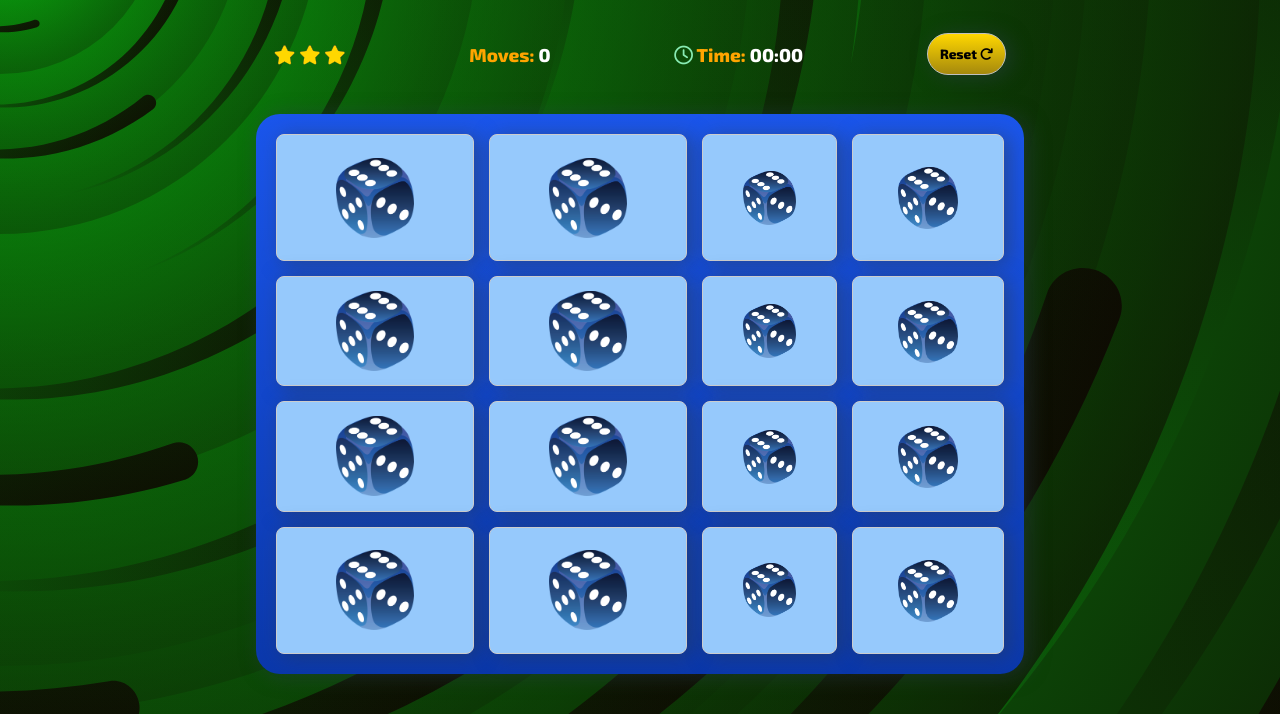
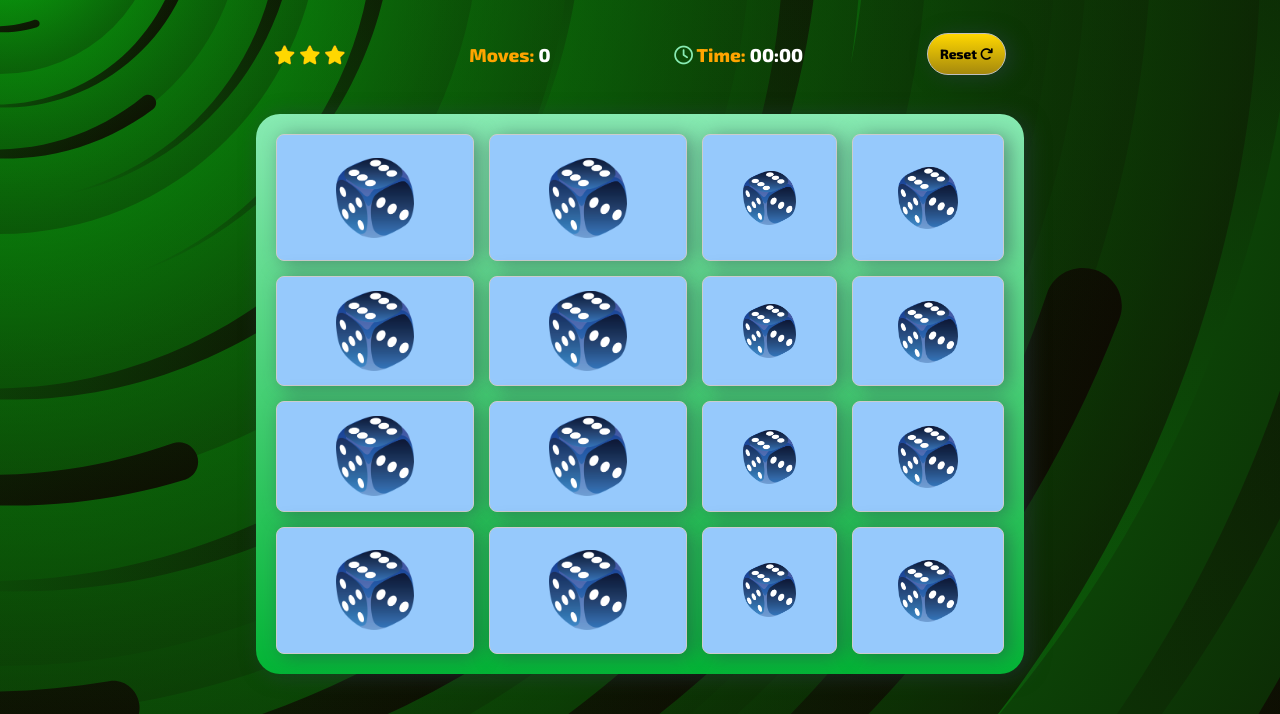
Before and after one commit to Code-Institute-Submissions/MS2-MemoryGame-2, a plain HTML site: page index.html in a window 1280 px wide. Shown: the part 86-800 px from the top of the page. Drawn offline with Linux system fonts and the light colour scheme.

Commit message:
change deck container background color

```diff
--- a/style.css
+++ b/style.css
@@ -156,7 +156,7 @@ header {
 /*** Deck that contains 16 cards ***/
 .deck {
   grid-area: deck;
-  background: linear-gradient(to bottom, #1b56ec, #0b38ab);
+  background: linear-gradient(to bottom, #88ebb3, #04b536);
   border-radius: 1.5em;
   display: grid;
   grid-template-columns: repeat(4, auto);
```
